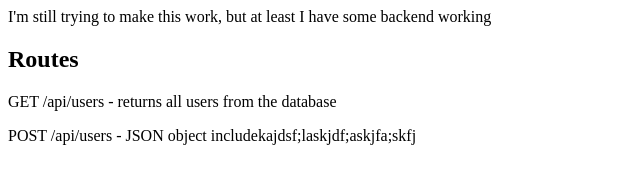
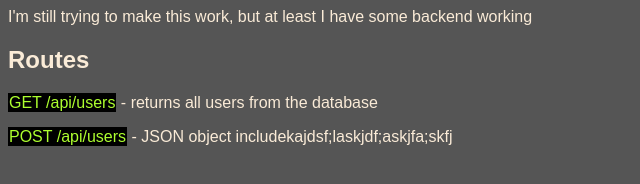
Before and after one commit to jman2476/express_overview, a website: page public/index.html in a window 1280 px wide. Shown: the whole page, without its empty margins (0-640 px from the left). Drawn offline with Linux system fonts and the light colour scheme.

Commit message:
added static files and set up cors

```diff
--- a/package.json
+++ b/package.json
@@ -10,6 +10,7 @@
   "author": "",
   "license": "ISC",
   "dependencies": {
+    "cors": "^2.8.5",
     "express": "^4.18.2"
   }
 }
--- /dev/null
+++ b/public/css/style.css
@@ -0,0 +1,15 @@
+body {
+    background-color: #555555;
+    font-family: sans-serif;
+    color: antiquewhite;
+}
+
+p {
+
+}
+
+p span {
+    background-color: black;
+    padding: 1px;
+    color: greenyellow;
+}
--- a/public/index.html
+++ b/public/index.html
@@ -4,12 +4,13 @@
     <meta charset="UTF-8">
     <meta name="viewport" content="width=device-width, initial-scale=1.0">
     <title>User API Documentation</title>
+    <link rel="stylesheet" href="./css/style.css">
 </head>
 <body>
     I'm still trying to make this work, but at least I have some backend working
 
     <h2>Routes</h2>
-    <p>GET /api/users - returns all users from the database</p>
-    <p>POST /api/users - JSON object includekajdsf;laskjdf;askjfa;skfj</p>
+    <p><span>GET /api/users</span> - returns all users from the database</p>
+    <p><span>POST /api/users</span> - JSON object includekajdsf;laskjdf;askjfa;skfj</p>
 </body>
 </html>
```
Also changed, not shown: server.js (+12 -3 lines), serverJD'sreference.js (renamed from server2.js), 1 other file.
